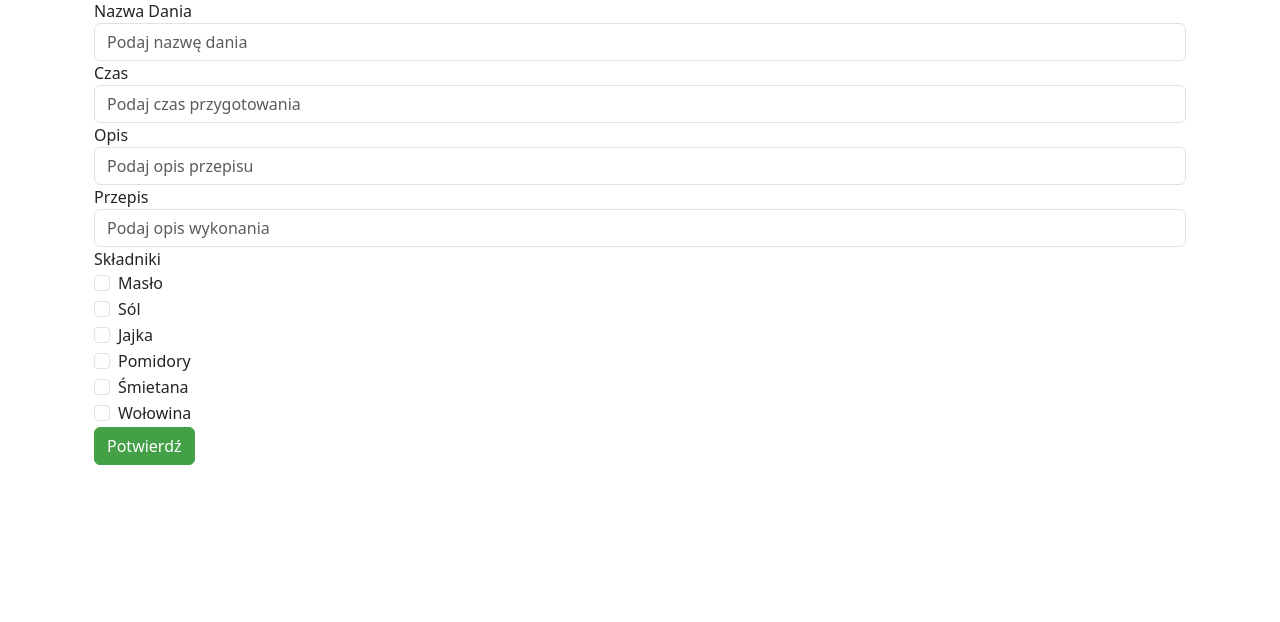
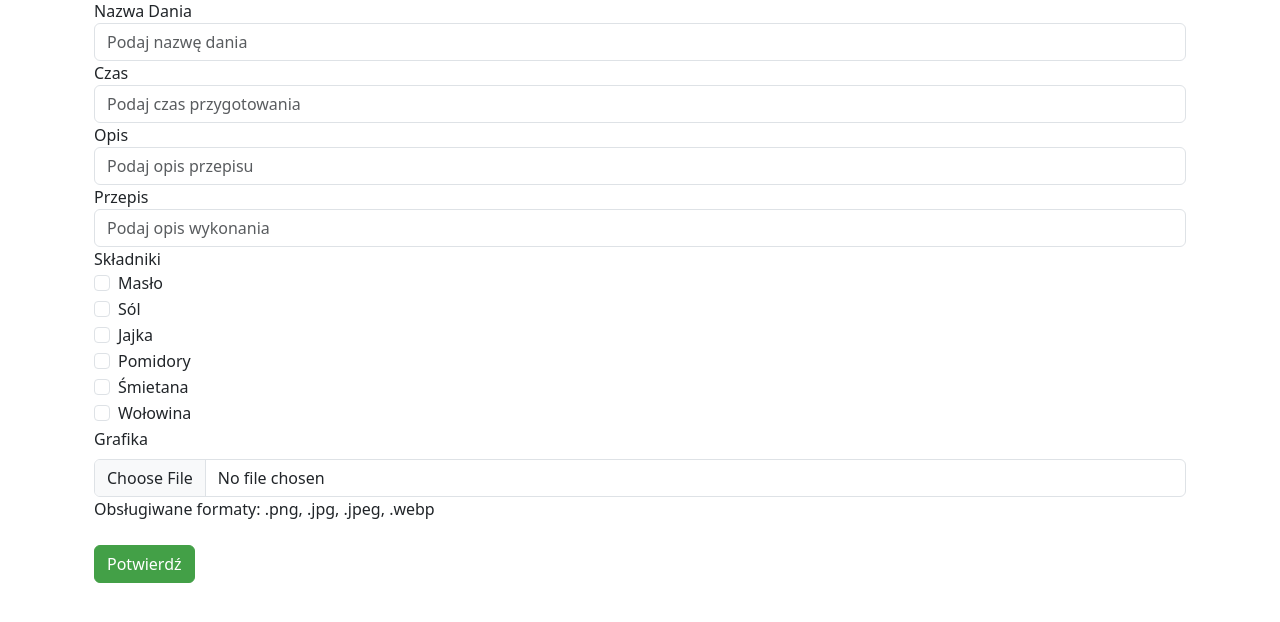
Before and after one commit to Tielik/KuchniaSnafa, a Flask app: page /admin/Przepisy in a window 1280 px wide. Shown: the part 25-647 px from the top of the page. Run offline with Flask 3, Linux system fonts and the light colour scheme; a user stored in the database is signed in; data comes from the database, SQL or seed files in the repository; both versions use the stored data as it was after the commit.

Commit message:
Images can be added in the Admin panel

```diff
--- a/pythonProject/website/Templates/base.html
+++ b/pythonProject/website/Templates/base.html
@@ -20,8 +20,8 @@
     </button>
 </div>
 {% endif %}
-{% if category == 'primary' %}
-<div class="alert alert-primary alert-dismissible fade show" role="alert">
+{% if category == 'success' %}
+<div class="alert alert-success alert-dismissible fade show" role="alert">
     {{ message }}
     <button type="button" class="close" data-bs-dismiss="alert" aria-label="Close">
         <span aria-hidden="true">&times;</span>
--- a/pythonProject/website/Templates/przepisy.html
+++ b/pythonProject/website/Templates/przepisy.html
@@ -3,7 +3,7 @@
 
 {% block content %}
 <div class="container">
-       <form method="POST">
+       <form method="POST" enctype="multipart/form-data">
               <label for="nazwa">Nazwa Dania</label>
               <input type="text" class="form-control" id="nazwa" name="nazwa" placeholder="Podaj nazwę dania"
                      required="required" />
@@ -13,7 +13,7 @@
               <label for="opis">Opis</label>
               <input type="text" class="form-control" id="opis" name="opis" placeholder="Podaj opis przepisu"
                      required="required" />
-              <input type="hidden" class="form-control" id="skladniki" name="skladniki" value=""/>
+              <input type="hidden" class="form-control" id="skladniki" name="skladniki" value="" />
               <label for="przepis">Przepis</label>
               <input type="text" class="form-control" id="przepis" name="przepis" placeholder="Podaj opis wykonania"
                      required="required" />
@@ -26,6 +26,11 @@
                             {{skladnik.Nazwa}}</label>
               </div>
               {% endfor %}
+              <label for="formFile" class="form-label">Grafika</label>
+              <input class="form-control" type="file" id="grafika" name="grafika"
+                     accept="image/png, image/jpg, image/jpeg, image/webp">
+              Obsługiwane formaty: .png, .jpg, .jpeg, .webp
+              <br><br>
               <button type="submit" class="btn btn-primary">Potwierdź</button>
        </form>
 </div>
--- a/pythonProject/website/admin.py
+++ b/pythonProject/website/admin.py
@@ -5,6 +5,7 @@ from werkzeug.security import check_password_hash, generate_password_hash
 from sqlalchemy import select, engine
 from . import db
 from .models import Admin, Przepisy, Skladniki  # Skladniki Przepisy
+import os
 
 admin = Blueprint('admin', __name__)
 
@@ -87,10 +88,21 @@ def przepisy():
             ListaSkladnikow = " ".join(ListaSkladnikow)
             przepis = Przepisy(nazwa=nazwa, czas=czas, opis=opis, skladniki=skladniki, przepis=przepis,
                                ListaSkladnikow=ListaSkladnikow)
-            db.session.add(przepis)
-            db.session.commit()
-            flash('Przepis został dodany!', category='success')
-            return redirect('/admin')
+            grafika = request.files['grafika']
+            grafika_name = grafika.filename
+            if grafika_name != '':
+                grafika_ext = os.path.splitext(grafika_name)[1]
+                if grafika_ext in ['.png', '.jpg', '.jpeg', '.webp']:
+                    grafika_name = grafika_name.replace(grafika_ext, '.png')
+                    grafika.save(os.path.join('website/static/img', grafika_name))
+#Trzeba jeszcze zrobic aby nazwa dodanej grafiki zapisywala sie jako ID przepisu
+                    db.session.add(przepis)
+                    db.session.commit()
+                    flash('Przepis został dodany!', category='success')
+                    return redirect('/admin')
+                else:
+                    flash('Nieprawidłowy format grafiki!', category='error')
+                    return redirect('/admin/Przepisy')
         return render_template('przepisy.html', skladniki=skladniki)
     return redirect('/')
 
@@ -171,7 +183,19 @@ def editP(id):
             przepis.ListaSkladnikow = request.form.getlist('lista')
             przepis.ListaSkladnikow = " ".join(przepis.ListaSkladnikow)
             db.session.commit()
-            flash('Przepis został edytowany!', category='success')
-            return redirect('/admin')
+            przepis.grafika = request.files['grafika']
+            grafika_name = przepis.grafika.filename
+            if grafika_name != '':
+                grafika_ext = os.path.splitext(grafika_name)[1]
+                if grafika_ext in ['.png', '.jpg', '.jpeg', '.webp']:
+                    grafika_name = grafika_name.replace(grafika_ext, '.png')
+                    przepis.grafika.save(os.path.join('website/static/img', grafika_name))
+                    db.session.add(przepis)
+                    db.session.commit()
+                    flash('Przepis został edytowany!', category='success')
+                    return redirect('/admin')
+                else:
+                    flash('Nieprawidłowy format grafiki!', category='error')
+                    return redirect(f'/admin/edit/przepis/{id}')
         return render_template('editPrzepis.html', przepis=przepis, skladniki=skladniki)
     return redirect('/')
```
Also changed, not shown: pythonProject/website/Templates/editPrzepis.html (+6 -2 lines), pythonProject/website/Templates/index.html (+6 -8 lines), pythonProject/instance/database.db, pythonProject/website/static/img/1.png, pythonProject/website/static/img/2.png (added), pythonProject/website/static/img/placeholder.png (added).
